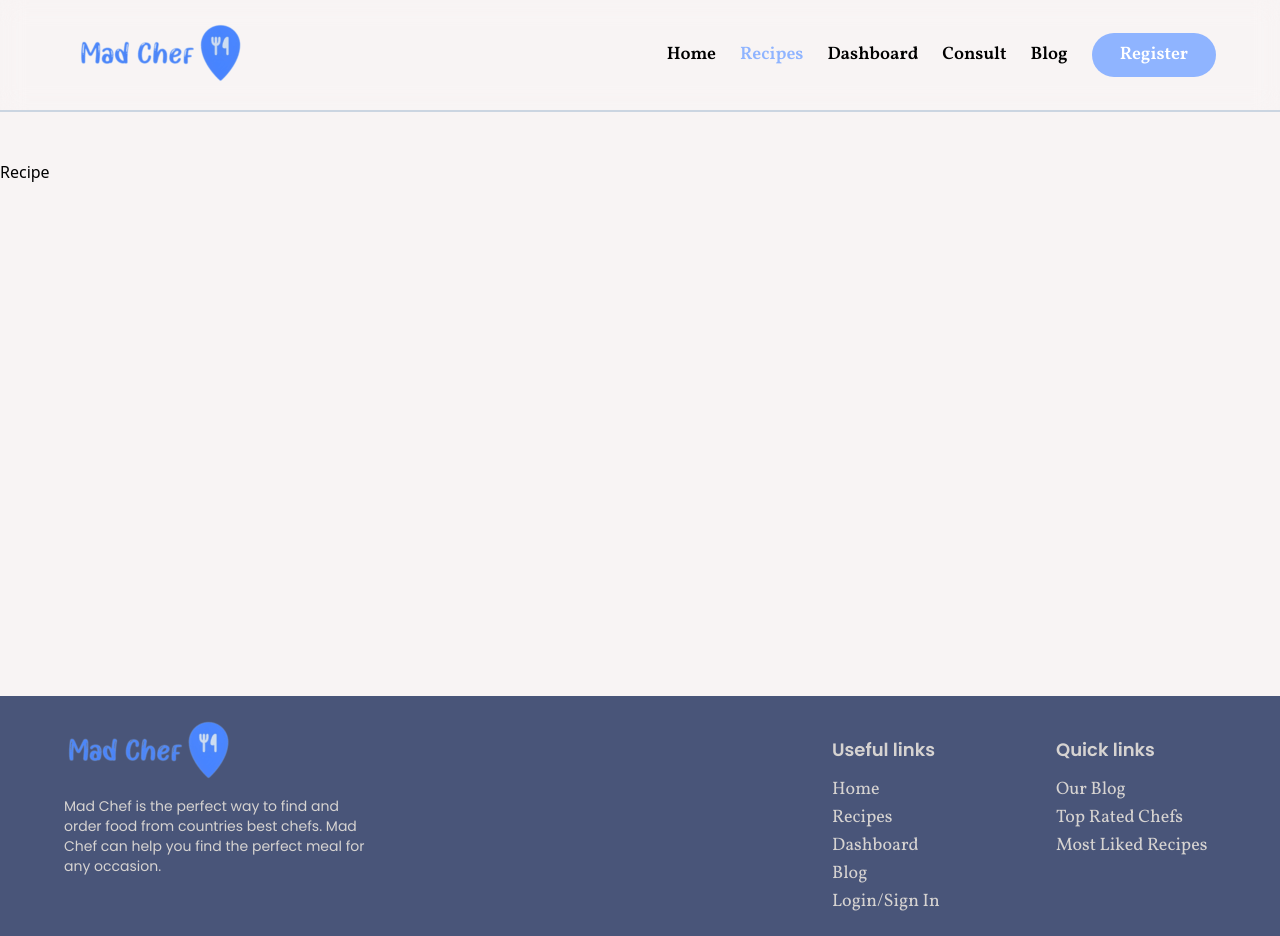
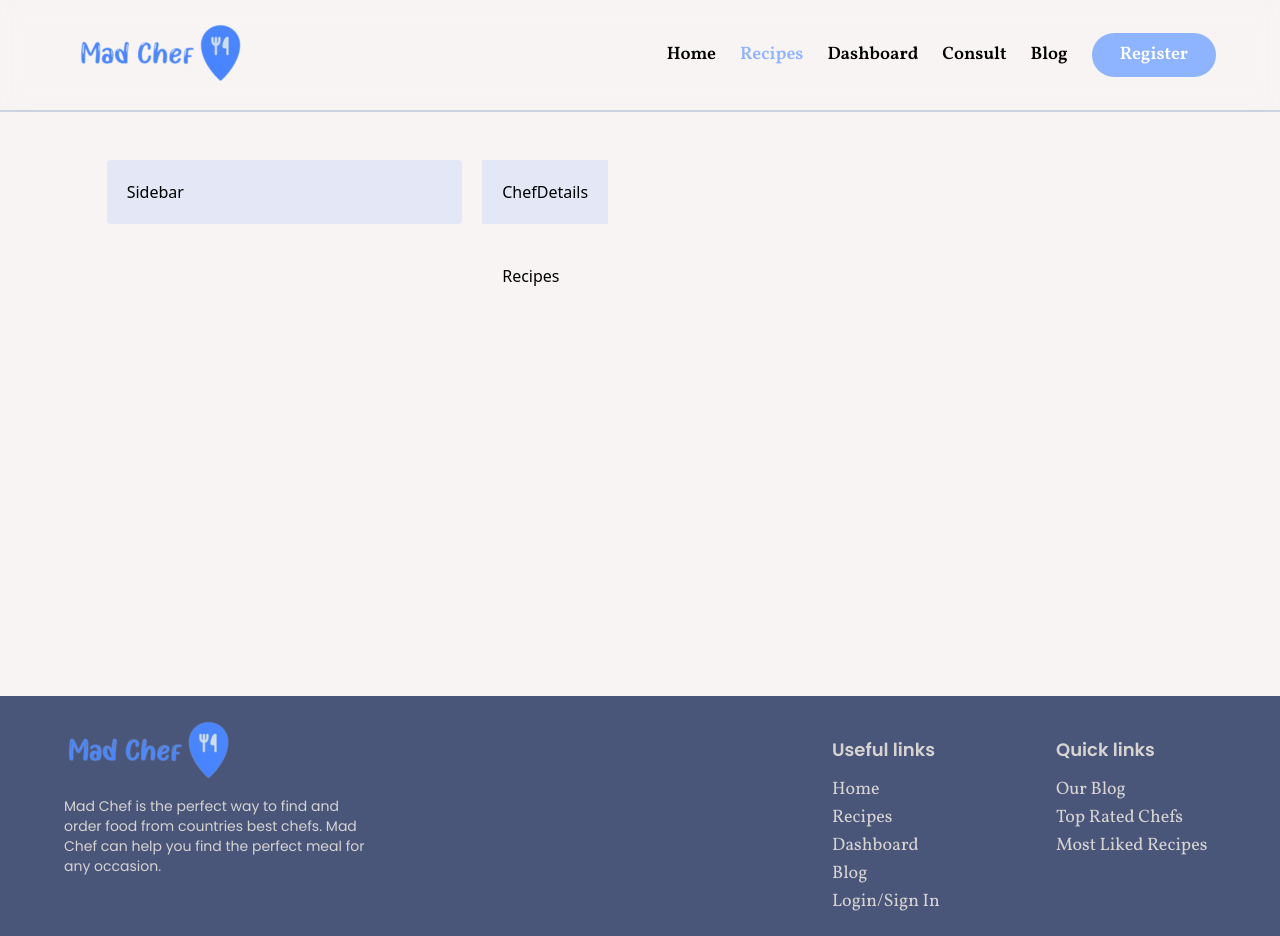
Before and after one commit to MohammadNaiem65/mad-chef-client, a React (Vite) app: page /recipes in a window 1280 px wide. Built offline with nearby package versions, Linux system fonts and the light colour scheme.

Commit message:
Added: created Recipes page layout for larger devices

```diff
--- a/src/components/Recipes/ChefDetails.jsx
+++ b/src/components/Recipes/ChefDetails.jsx
@@ -1,6 +1,6 @@
 export default function ChefDetails() {
     return (
-        <section>
+        <section className="p-5 bg-Primary/20">
             ChefDetails
         </section>
     );
--- /dev/null
+++ b/src/components/Recipes/ChefRecipes.jsx
@@ -0,0 +1,7 @@
+export default function ChefRecipes() {
+    return (
+        <section className="mt-5 p-5">
+            Recipes
+        </section>
+    );
+}
--- a/src/components/Recipes/RecipeDetails.jsx
+++ /dev/null
@@ -1,7 +0,0 @@
-export default function RecipeDetails() {
-    return (
-        <section>
-            RecipeDetails
-        </section>
-    );
-}
--- a/src/components/Recipes/Sidebar.jsx
+++ b/src/components/Recipes/Sidebar.jsx
@@ -1,7 +1,7 @@
 export default function Sidebar() {
     return (
-        <div>
+        <aside className="h-fit w-1/3 p-5 bg-Primary/20 rounded">
             Sidebar
-        </div>
+        </aside>
     );
 }
--- a/src/components/Recipes/index.js
+++ b/src/components/Recipes/index.js
@@ -1,4 +1,3 @@
 export { default as Sidebar } from './Sidebar';
 export { default as ChefDetails } from './ChefDetails';
-export { default as Recipe } from './Recipe';
-export { default as RecipeDetails } from './RecipeDetails';
+export { default as ChefRecipes } from './ChefRecipes';
--- a/src/pages/Recipes.jsx
+++ b/src/pages/Recipes.jsx
@@ -1,12 +1,19 @@
-import { Helmet } from "react-helmet-async";
+import { Helmet } from 'react-helmet-async';
+import { ChefDetails, ChefRecipes, Sidebar } from '../components/Recipes';
 
 export default function Recipes() {
-    return (
-		<section>
+	return (
+		<>
 			<Helmet>
 				<title>Recipes - Mad Chef</title>
 			</Helmet>
-			Recipe
-		</section>
+			<section className='w-10/12 mx-auto flex gap-x-5'>
+				<Sidebar />
+				<section>
+					<ChefDetails />
+					<ChefRecipes />
+				</section>
+			</section>
+		</>
 	);
 }
```
